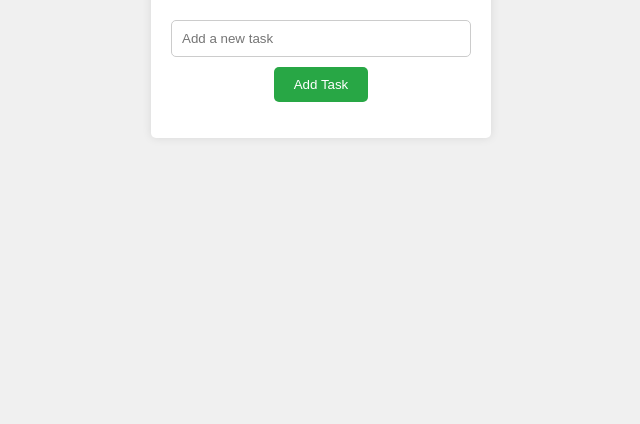
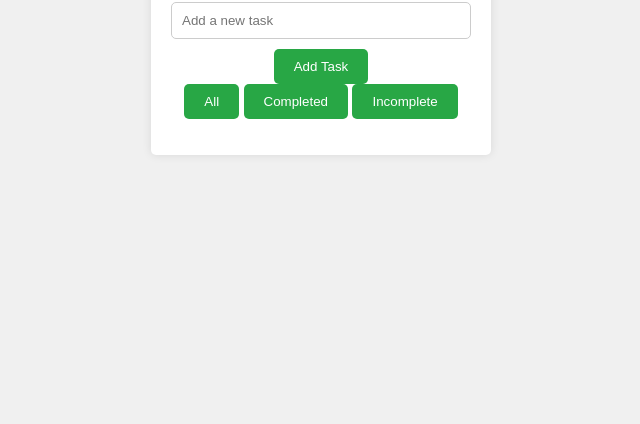
Before and after one commit to Imran-imtiaz48/todo-List, a plain HTML site: page index.html in a window 1280 px wide. Shown: the part 376-800 px from the top of the page, without its empty margins (319-959 px from the left). Drawn offline with Linux system fonts and the light colour scheme.

Commit message:
Added more feature in html

```diff
--- a/index.html
+++ b/index.html
@@ -11,6 +11,11 @@
         <h1>To-Do List</h1>
         <input type="text" id="taskInput" placeholder="Add a new task">
         <button id="addTaskButton">Add Task</button>
+        <div class="filters">
+            <button data-filter="all" class="filter-button">All</button>
+            <button data-filter="completed" class="filter-button">Completed</button>
+            <button data-filter="incomplete" class="filter-button">Incomplete</button>
+        </div>
         <ul id="taskList"></ul>
     </div>
     <script src="script.js"></script>
```
